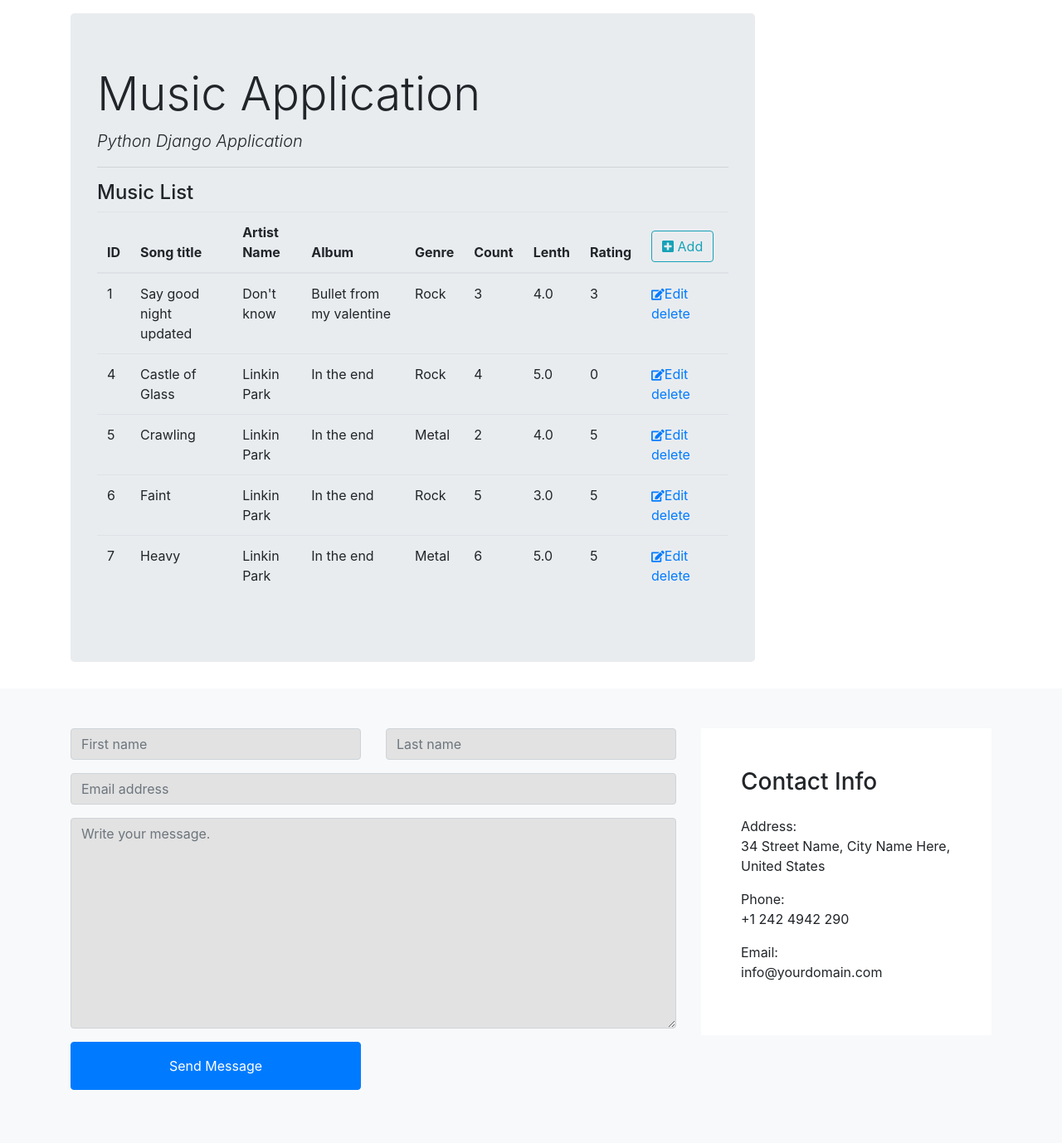
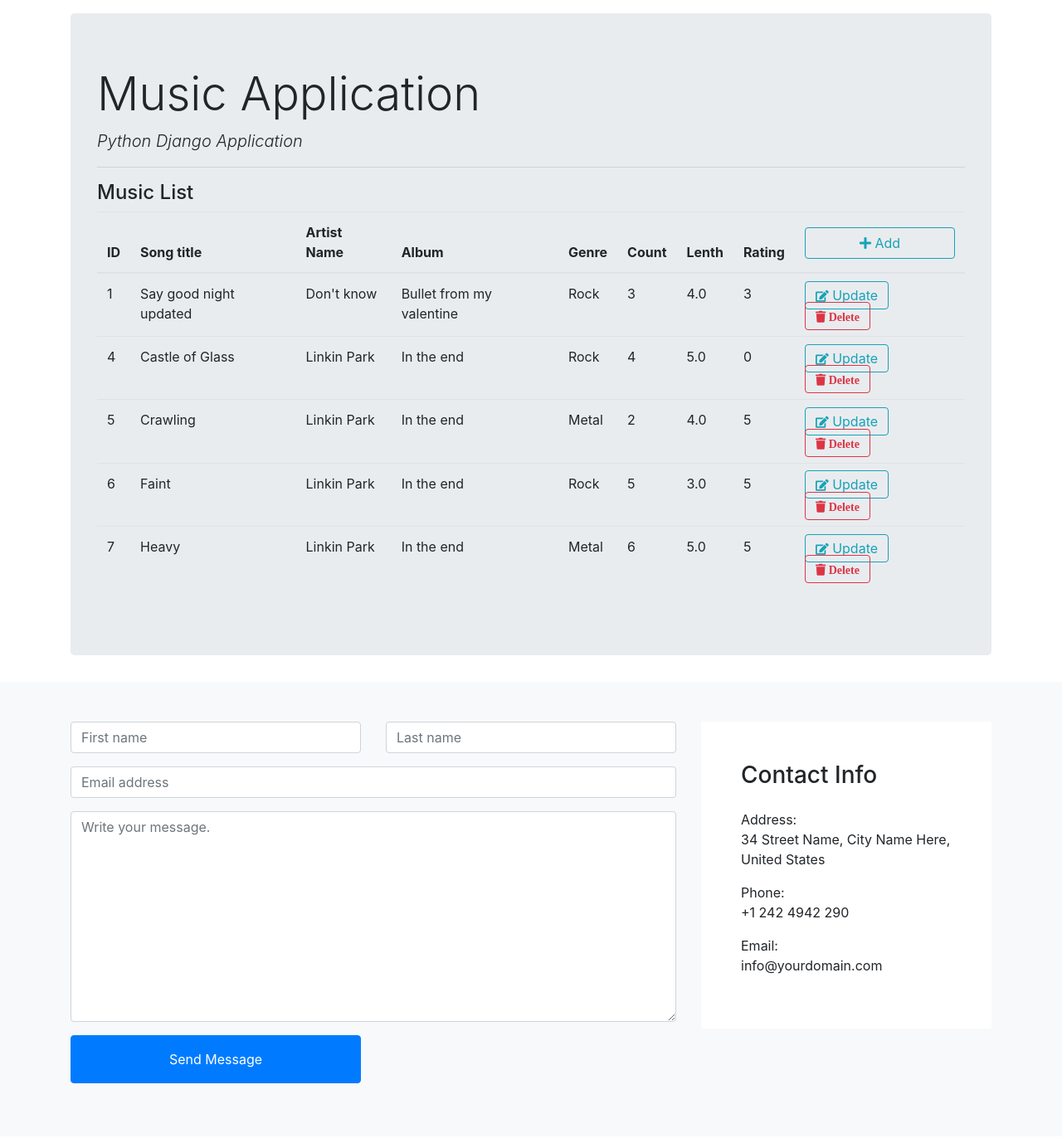
Before and after one commit to nahidsultan19/user, a Django app: page /music/music-list/ in a window 1280 px wide. Shown: the part 56-1434 px from the top of the page at 83% size. After the commit the page ends 1362 px from the top, so only its background shows below. Run offline with Django 3.2, Linux system fonts and the light colour scheme; data comes from the database, SQL or seed files in the repository; both versions use the stored data as it was after the commit; some libraries are stand-ins or nearby versions.

Commit message:
edit some design.

```diff
--- a/music/views.py
+++ b/music/views.py
@@ -46,5 +46,5 @@ def MusicDelete(request, pk):
         delete_track.delete()
         messages.warning(request, f'Track Deleted!')
         return redirect('music-list')
-        context = {'delete_track': delete_track}
+    context = {'delete_track': delete_track}
     return render(request, 'music-delete.html', context)
--- a/static/style.css
+++ b/static/style.css
@@ -1,8 +1,8 @@
-/* Base */
+/* Base
 html {
   overflow-x: hidden;
  }
 
  .site-section .form-control{
    background: #e2e2e2;
- }
+ } */
--- a/templates/blog/base.html
+++ b/templates/blog/base.html
@@ -47,7 +47,7 @@
                     <a href="{% url 'logout' %}" class="nav-item nav-link">Logout</a>
                     {% else %}
                     <a href="{% url 'login' %}" class="nav-item nav-link">Login</a>
-                    <a href="{% url 'register' %}" class="nav-item nav-link">Resgister</a>
+                    <!-- <a href="{% url 'register' %}" class="nav-item nav-link">Resgister</a> -->
                     {% endif %}
                 </ul>
             </div>
--- a/templates/music/main.html
+++ b/templates/music/main.html
@@ -55,7 +55,7 @@
     <!----------Nav section end--------->
     <div class="container">
         <div class="row">
-            <div class="col-md-9 mt-3">
+            <div class="col mt-3">
                 <div class="jumbotron">
                     <h4 class="display-4">Music Application</h4>
                     <p class="lead font-italic">Python Django Application</p>
--- a/templates/music/music-list.html
+++ b/templates/music/music-list.html
@@ -14,7 +14,8 @@
             <th>Lenth</th>
             <th>Rating</th>
             <th>
-                <a href="{% url 'music-index' %}" class="btn btn-outline-info"><i class="fa far fa-plus-square"></i>
+                <a href="{% url 'music-index' %}" class="btn btn-block btn-outline-info my-1"><i
+                        class="fa far fa-plus"></i>
                     Add</a>
             </th>
         </tr>
@@ -31,8 +32,11 @@
             <td>{{ track.len }}</td>
             <td>{{ track.rating }}</td>
             <td>
-                <a href="{% url 'music-update' track.id %}"><i class="fa far fa-edit fa-sm"></i>Edit</a>
-                <a href="{% url 'music-delete' track.id%}">delete</a>
+                <a href="{% url 'music-update' track.id %}" class="btn btn-outline-info  d-inline"><i
+                        class="fa far fa-edit fa-sm"></i> Update</a>
+                <a href="{% url 'music-delete' track.id%}" class="btn btn-outline-danger d-inline"><i
+                        class="fa fa-trash fa-sm"> Delete</i>
+                </a>
             </td>
         </tr>
         {% endfor %}
```
Also changed, not shown: templates/blog/home.html (+4 -4 lines), db.sqlite3, media/image/img1_yKyUV7t.jpg (added), static/blog.css (line endings or trailing spaces).
